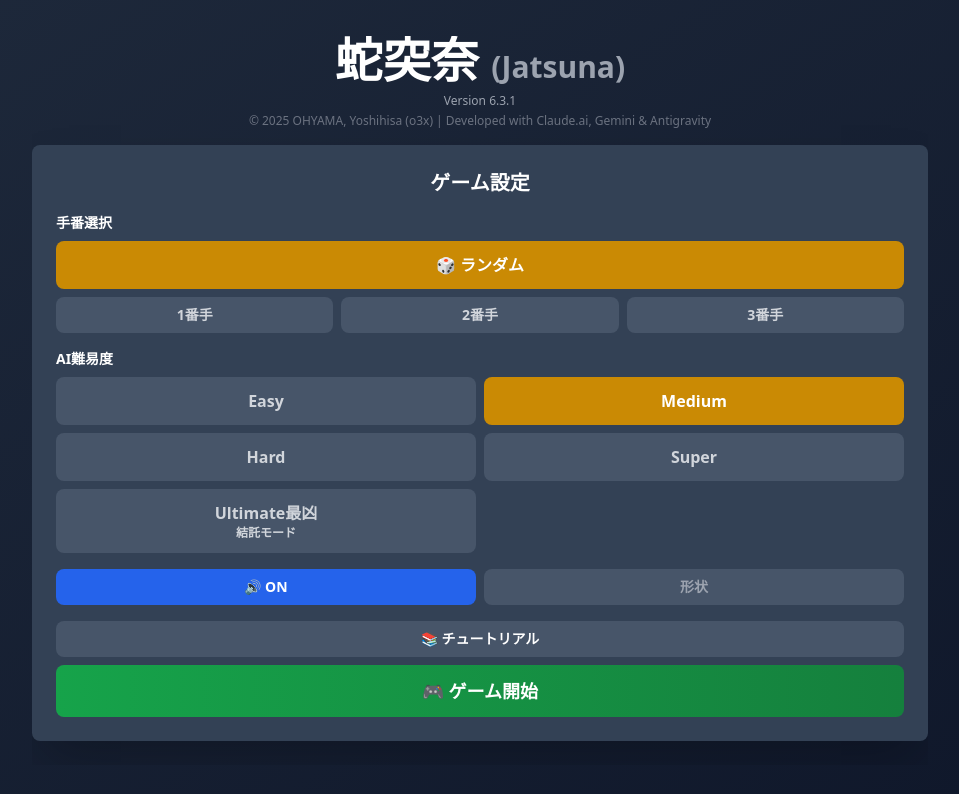
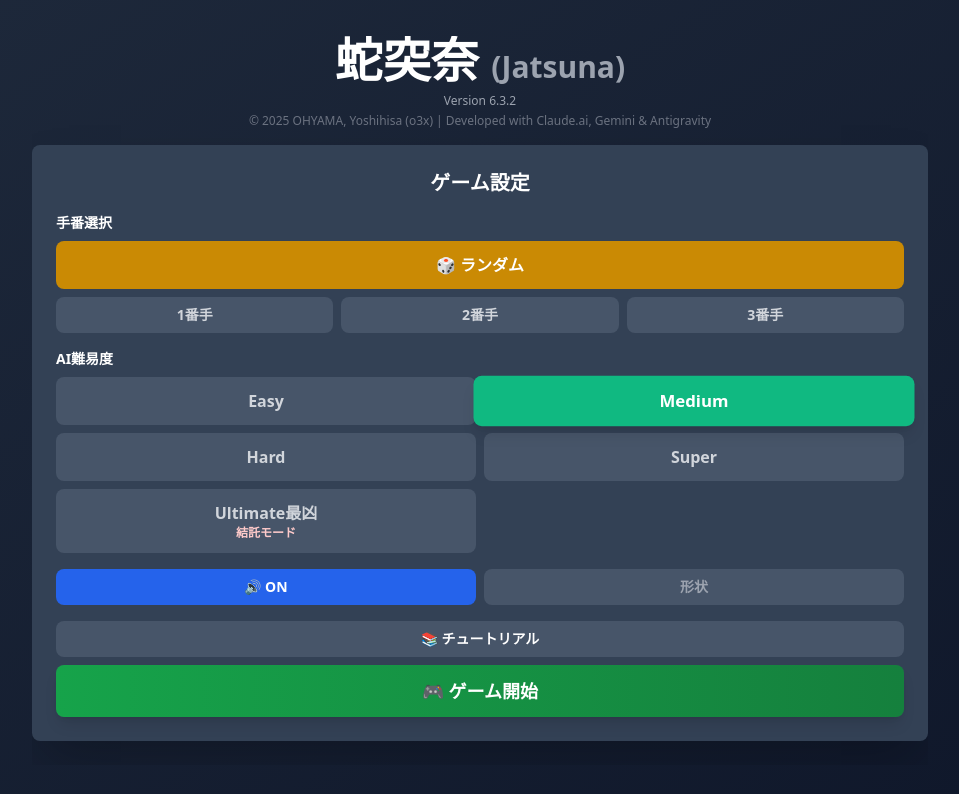
Before and after one commit to o3x/jatsuna, a React (Vite) app: page / in a window 1280 px wide. Shown: the top 794 px of the page, without its empty margins (160-1119 px from the left). Built offline with nearby package versions, Linux system fonts and the light colour scheme.

Commit message:
v6.3.2: Improve difficulty button colors for better visibility

```diff
--- a/src/App.jsx
+++ b/src/App.jsx
@@ -60,7 +60,7 @@ function App() {
                     <h1 className="text-4xl md:text-5xl font-bold text-white mb-2">
                         蛇突奈 <span className="text-2xl md:text-3xl text-gray-400">(Jatsuna)</span>
                     </h1>
-                    <p className="text-gray-400 text-xs">Version 6.3.1</p>
+                    <p className="text-gray-400 text-xs">Version 6.3.2</p>
                     <p className="text-gray-500 text-xs mt-1">
                         © 2025 OHYAMA, Yoshihisa (o3x) | Developed with Claude.ai, Gemini & Antigravity
                     </p>
--- a/src/components/GameControls.jsx
+++ b/src/components/GameControls.jsx
@@ -38,23 +38,22 @@ const GameControls = ({
                 <label className="block text-white font-bold mb-2 text-sm">AI難易度</label>
                 <div className="grid grid-cols-2 gap-2">
                     {[
-                        { id: 'easy', label: 'Easy', color: 'green' },
-                        { id: 'medium', label: 'Medium', color: 'yellow' },
-                        { id: 'hard', label: 'Hard', color: 'red' },
-                        { id: 'superhard', label: 'Super', color: 'purple' },
-                        { id: 'collusion', label: 'Ultimate最凶', color: 'red' }
-                    ].map(({ id, label, color }) => (
+                        { id: 'easy', label: 'Easy', colorClass: 'bg-blue-500 hover:bg-blue-400' },
+                        { id: 'medium', label: 'Medium', colorClass: 'bg-emerald-500 hover:bg-emerald-400' },
+                        { id: 'hard', label: 'Hard', colorClass: 'bg-red-500 hover:bg-red-400' },
+                        { id: 'superhard', label: 'Super', colorClass: 'bg-fuchsia-600 hover:bg-fuchsia-500' },
+                        { id: 'collusion', label: 'Ultimate最凶', colorClass: 'bg-gradient-to-br from-black to-red-700 border border-red-500' }
+                    ].map(({ id, label, colorClass }) => (
                         <button
                             key={id}
                             onClick={() => { initAudioContext(); setDifficulty(id); }}
                             className={`p-3 rounded-lg font-bold transition-all ${difficulty === id ?
-                                id === 'collusion' ? 'bg-gradient-to-br from-red-900 to-red-600 text-white evil-glow' :
-                                    `bg-${color}-600 text-white` :
-                                'bg-slate-600 text-gray-300'
+                                `${colorClass} text-white shadow-lg scale-105` :
+                                'bg-slate-600 text-gray-300 hover:bg-slate-500'
                                 }`}
                         >
                             {label}
-                            {id === 'collusion' && <div className="text-xs">結託モード</div>}
+                            {id === 'collusion' && <div className="text-xs text-red-200">結託モード</div>}
                         </button>
                     ))}
                 </div>
@@ -86,7 +85,7 @@ const GameControls = ({
 
             <button
                 onClick={onStartGame}
-                className="w-full py-3 bg-gradient-to-r from-green-600 to-green-700 text-white text-lg font-bold rounded-lg"
+                className="w-full py-3 bg-gradient-to-r from-green-600 to-green-700 text-white text-lg font-bold rounded-lg hover:from-green-500 hover:to-green-600 shadow-lg transform active:scale-95 transition-all"
             >
                 🎮 ゲーム開始
             </button>
```
Also changed, not shown: 1 other file (tests, documents, lock files or other folders).
